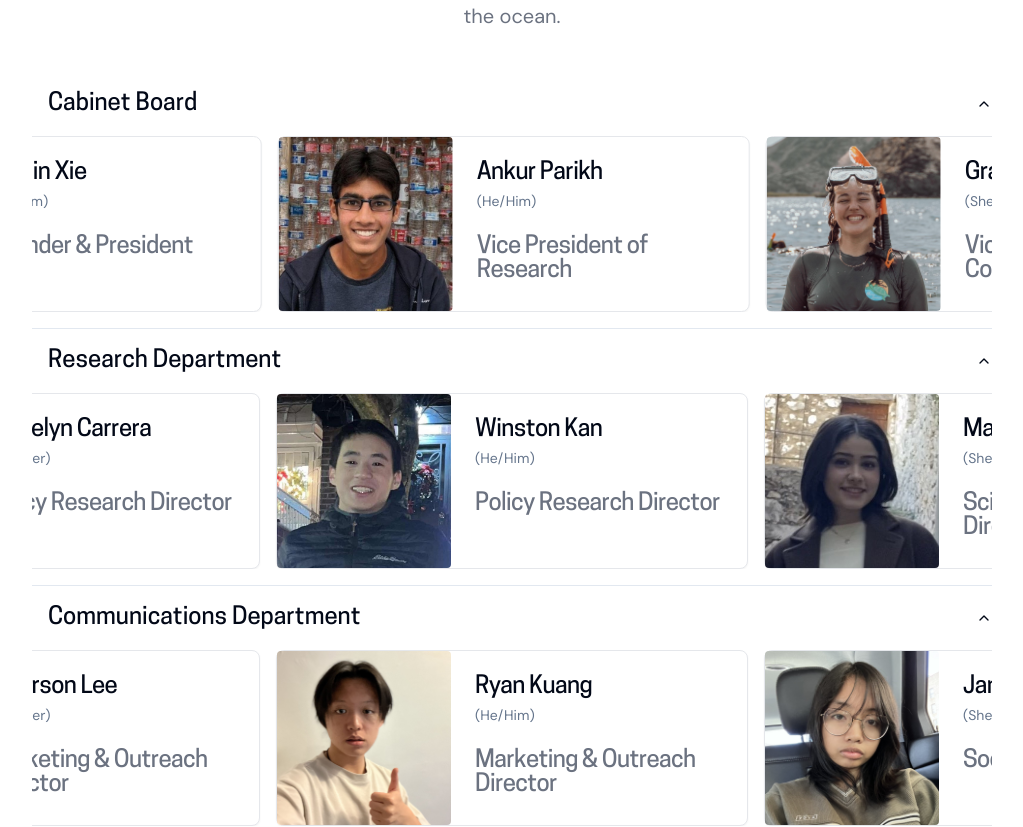
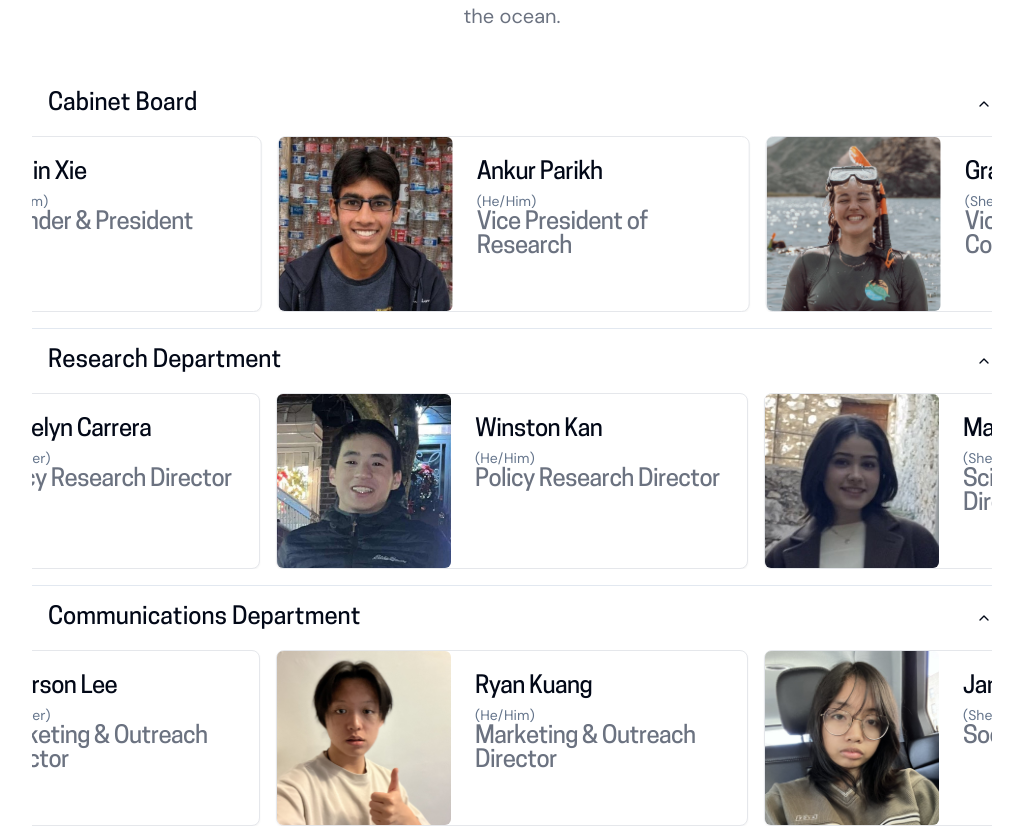
Before and after one commit to Marcus5408/yoi-website, a Next.js app: page / in a window 1280 px wide. Shown: the part 1580-2407 px from the top of the page, without its empty margins (128-1151 px from the left). Built offline with nearby package versions, Linux system fonts and the light colour scheme.

Commit message:
refactor: update person-mini styling

```diff
--- a/src/components/person-mini.tsx
+++ b/src/components/person-mini.tsx
@@ -25,7 +25,7 @@ const PersonMiniCard: React.FC<PersonMiniProps> = ({
   className,
 }) => {
   // process name to extract initials
-  // nullcheck name
+  // null-check name
   const checkedName = name ?? "Person Name";
   const splitName = checkedName.split(" ");
   const initials = `${splitName[0].charAt(0)}${splitName[1]?.charAt(0)}`;
@@ -37,16 +37,16 @@ const PersonMiniCard: React.FC<PersonMiniProps> = ({
         className
       }
     >
-      <Avatar className="aspect-square h-full w-auto overflow-hidden rounded">
+      <Avatar className="aspect-square h-full w-auto overflow-hidden rounded-md">
         <AvatarImage alt={name} src={picture ?? "/images/placeholder.png"} />
         <AvatarFallback>{initials}</AvatarFallback>
       </Avatar>
-      <div className="h-full flex-1 grow text-left align-middle">
-        <CardHeader className="flex flex-1">
-          <CardTitle className="">{checkedName}</CardTitle>
+      <div className="h-full text-left align-middle justify-between">
+        <CardHeader className="flex flex-col pb-0">
+          <CardTitle>{checkedName}</CardTitle>
           <CardDescription>({pronouns})</CardDescription>
         </CardHeader>
-        <CardContent>
+        <CardContent className="justify-self-end">
           <CardTitle className="text-gray-500 dark:text-gray-400">
             {role}
           </CardTitle>
```
